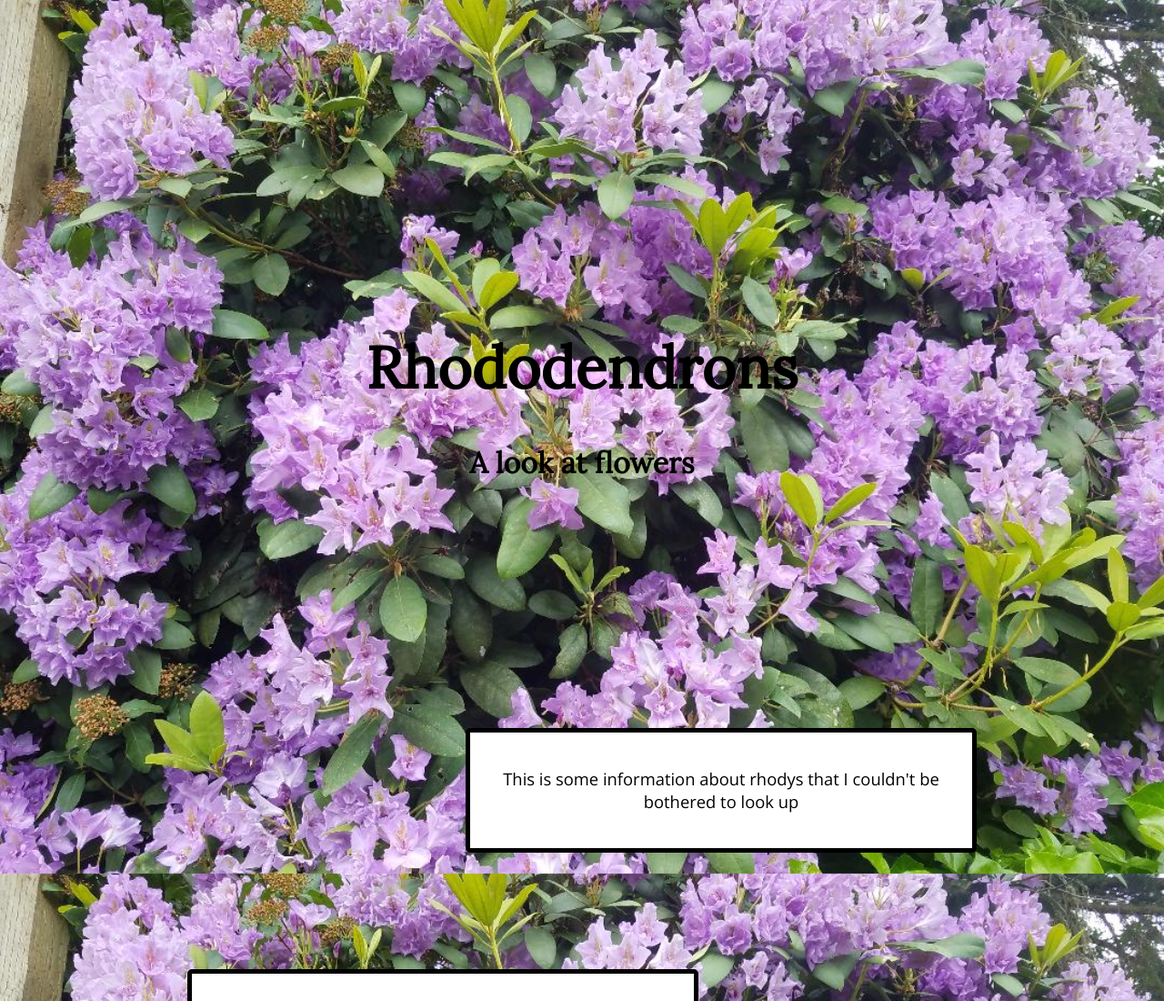
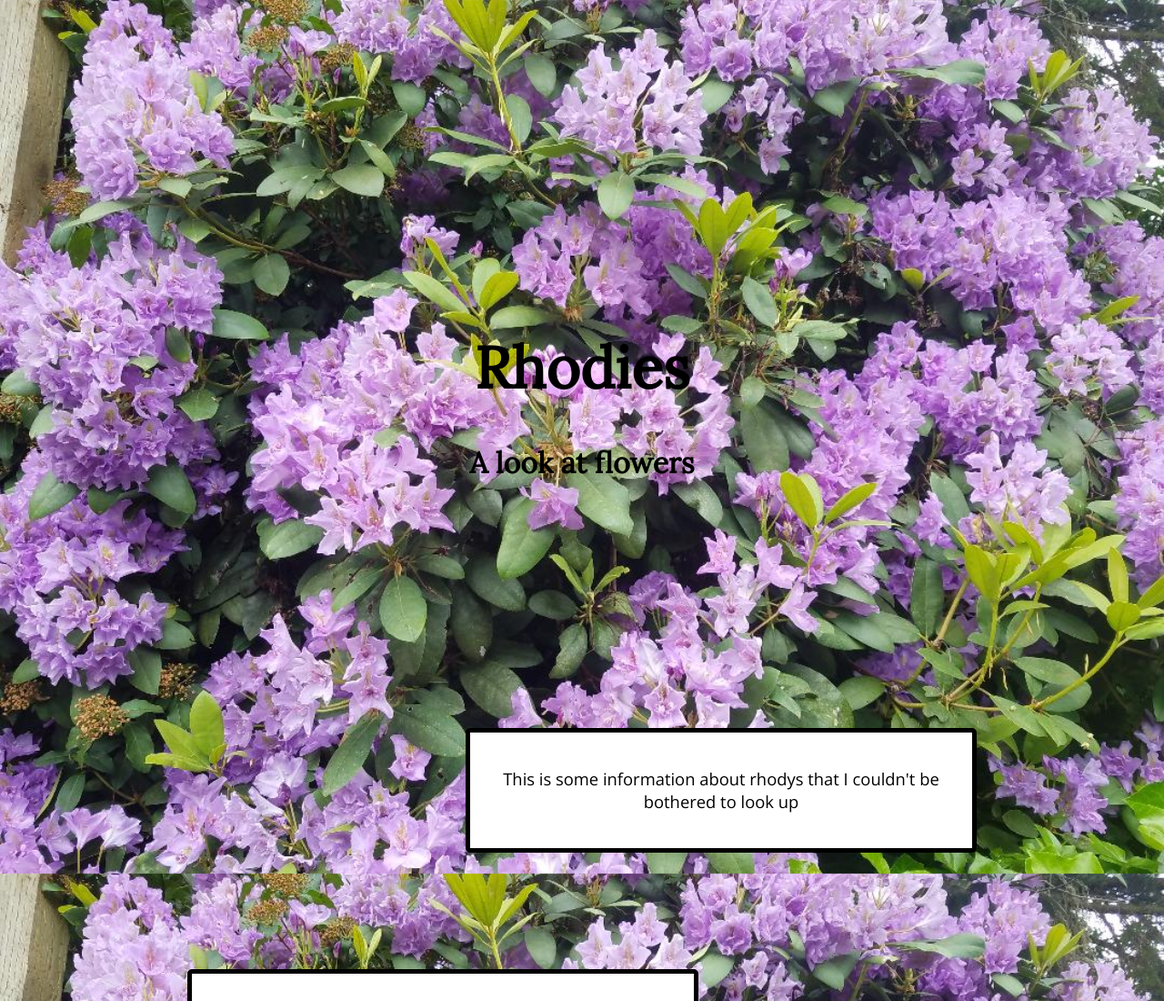
Before and after one commit to AlexKSparks/experimental, a plain HTML site: page rhody.html in a window 1280 px wide. Shown: the top 1100 px of the page at 91% size. Drawn offline with nearby package versions, Linux system fonts and the light colour scheme.

Commit message:
minor changes

```diff
--- a/rhody.html
+++ b/rhody.html
@@ -17,7 +17,6 @@
             body{
                 background-image: url(images/rhody_mobile.jpg);
             }
-
             @media (min-width: 550px)
             {
                 body{
@@ -38,7 +37,7 @@
 
 		<header>
             <div class="center">
-				<h1 data-aos="zoom-in">Rhododendrons</h1>
+				<h1 data-aos="zoom-in">Rhodies</h1>
 				<h2 data-aos="fade-up" data-aos-easing="ease" data-aos-delay="400">A look at flowers</h2>
             </div>
 		</header>
```
